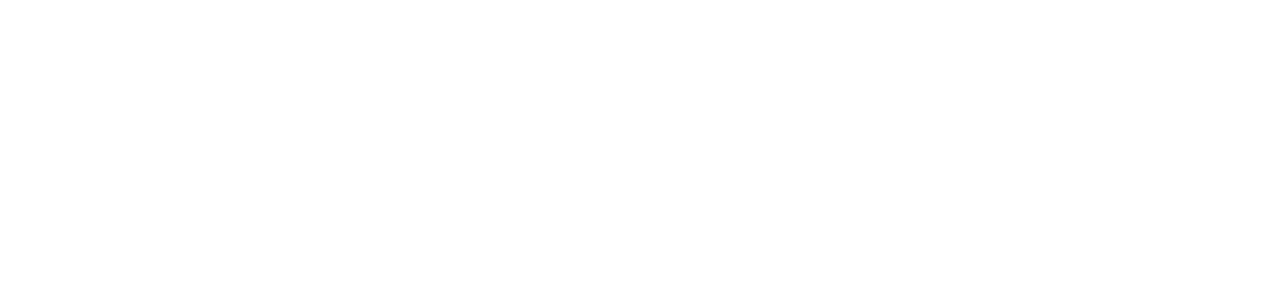
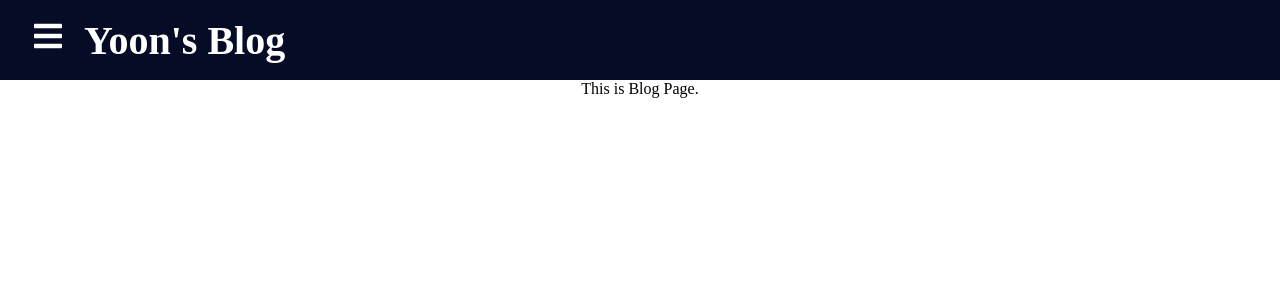
Before and after one commit to syoon0624/WebServiceProgramming, a React (Create React App) app in the folder frontend/: page /blog in a window 1280 px wide. Shown: the top 300 px of the page. Built offline with nearby package versions, Linux system fonts and the light colour scheme.

Commit message:
style: Blog Page 추가

```diff
--- a/frontend/src/App.js
+++ b/frontend/src/App.js
@@ -2,6 +2,7 @@
 import { BrowserRouter, Route, Switch } from 'react-router-dom';
 import { createGlobalStyle } from 'styled-components';
 import HomePage from './pages/HomePage';
+import BlogPage from './pages/Blog';
 
 const GlobalStyle = createGlobalStyle`
   html,
@@ -24,6 +25,7 @@
     <GlobalStyle />
     <Switch>
       <Route path="/" exact component={HomePage} />
+      <Route path="/blog" exact component={BlogPage} />
     </Switch>
   </BrowserRouter>
 );
--- /dev/null
+++ b/frontend/src/pages/Blog.js
@@ -0,0 +1,26 @@
+import React from 'react';
+import styled from 'styled-components';
+import Sidebar from '../components/sidebar';
+
+const Main = styled.div`
+  display: flex;
+  align-items: center;
+  justify-content: center;
+`;
+
+const Container = styled.div`
+  justify-content: center;
+  align-items: center;
+  flex-direction: column;
+`;
+
+const BlogPage = () => {
+  return (
+    <Container>
+      <Sidebar />
+      <Main>This is Blog Page.</Main>
+    </Container>
+  );
+};
+
+export default BlogPage;
--- a/frontend/src/pages/HomePage.js
+++ b/frontend/src/pages/HomePage.js
@@ -1,5 +1,6 @@
 import React, { useState } from 'react';
 import styled, { keyframes } from 'styled-components';
+import { Link } from 'react-router-dom';
 
 const MotherContainer = styled.div`
   background-color: #bac8ff;
@@ -24,10 +25,9 @@
 `;
 
 const IntroButton = styled.button`
-  margin: 0 auto;
-  width: 50%;
   line-height: 30px;
   border: none;
+  width: 300px;
   background-color: #63e6be;
   border-radius: 8px;
   :hover {
@@ -58,6 +58,10 @@
   }
 `;
 
+const SLink = styled(Link)`
+  margin: 0 auto;
+`;
+
 const HomePage = () => {
   return (
     <MotherContainer>
@@ -66,7 +70,9 @@
           <Title>
             <h1>Yoon's Page</h1>
           </Title>
-          <IntroButton>Go Blog!</IntroButton>
+          <SLink to="/blog">
+            <IntroButton>Go Blog!</IntroButton>
+          </SLink>
         </Background>
       </BorderAnimation>
     </MotherContainer>
```
